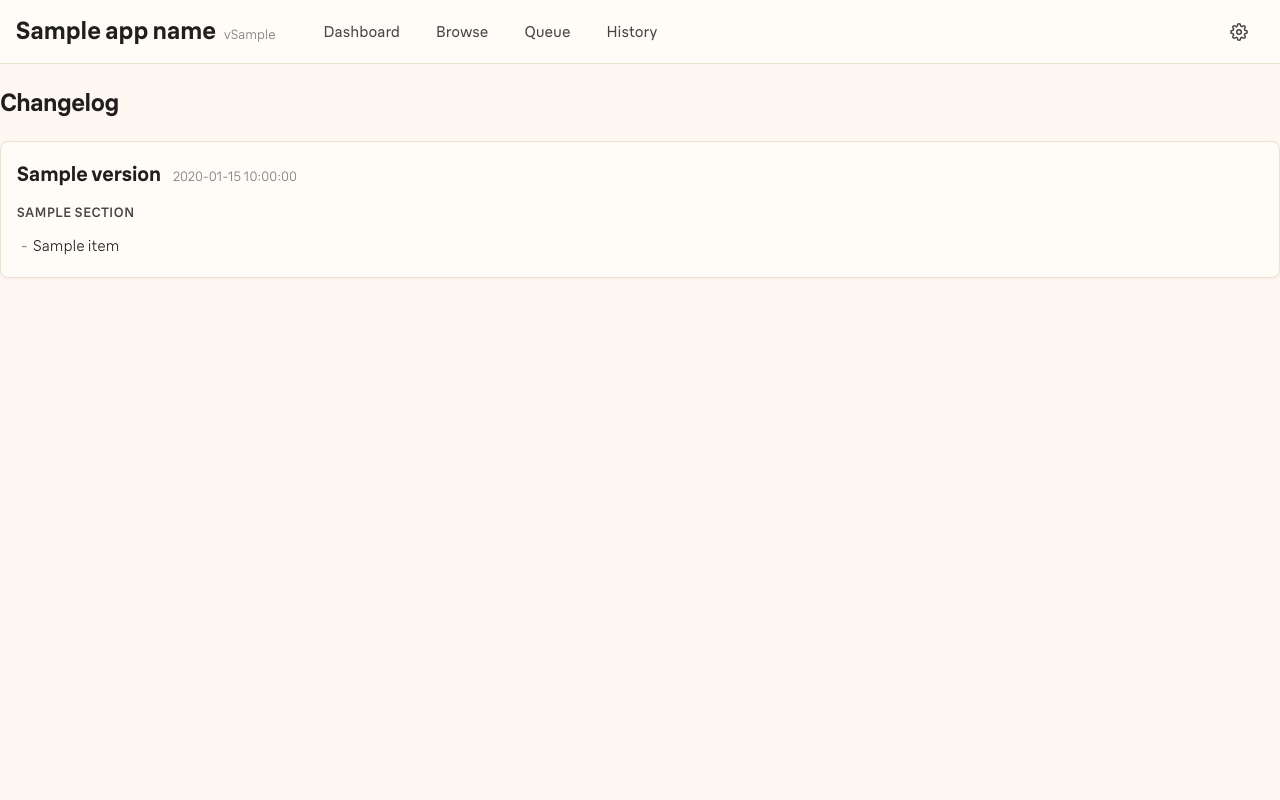
After one commit to bennyblancobronx/torrup, a Flask app: template templates/changelog.html in a window 1280 px wide. The commit adds this page. Run offline with Flask 3, Linux system fonts and the light colour scheme; the template is opened without the code that fills it: most values are stand-ins (such as "Sample title", 1, 10 or a date in 2020); some libraries are stand-ins or nearby versions.

Commit message:
Add changelog page, version link in header
Clickable version number in header links to /changelog on all pages.
New route parses CHANGELOG.md into styled version cards.
Route split into src/routes_changelog.py for file size compliance.

```diff
--- a/src/routes.py
+++ b/src/routes.py
@@ -371,6 +371,7 @@ def browse() -> tuple[Any, int]:
 
 
 
-# Queue routes are in src/routes_queue.py (split for file size compliance)
+# Split routes for file size compliance
+import src.routes_changelog  # noqa: F401, E402
 import src.routes_queue  # noqa: F401, E402
 import src.routes_activity  # noqa: F401, E402
--- a/static/css/style.css
+++ b/static/css/style.css
@@ -472,6 +472,11 @@ pre {
   font-size: var(--font-size-sm);
   font-weight: var(--font-weight-light);
   color: var(--color-text-muted);
+  text-decoration: none;
+}
+
+.header-version:hover {
+  color: var(--color-accent);
 }
 
 .header-nav {
--- a/templates/browse.html
+++ b/templates/browse.html
@@ -215,7 +215,7 @@
   <header class="header">
     <div class="header-brand">
       <a href="/" class="header-logo">{{ app_name }}</a>
-      <span class="header-version">v{{ app_version }}</span>
+      <a href="/changelog" class="header-version">v{{ app_version }}</a>
     </div>
     <nav class="header-nav">
       <a href="/" class="nav-item">Dashboard</a>
--- /dev/null
+++ b/templates/changelog.html
@@ -0,0 +1,148 @@
+<!DOCTYPE html>
+<html lang="en">
+<head>
+  <meta charset="UTF-8" />
+  <meta name="viewport" content="width=device-width, initial-scale=1.0" />
+  <title>{{ app_name }} - Changelog</title>
+  <link rel="stylesheet" href="{{ url_for('static', filename='css/fonts.css') }}" />
+  <link rel="stylesheet" href="{{ url_for('static', filename='css/style.css') }}" />
+  <script>
+    (function() {
+      const pref = localStorage.getItem('theme') || 'system';
+      if (pref === 'system') {
+        const sys = window.matchMedia('(prefers-color-scheme: light)').matches ? 'light' : 'dark';
+        document.documentElement.setAttribute('data-theme', sys);
+      } else {
+        document.documentElement.setAttribute('data-theme', pref);
+      }
+    })();
+  </script>
+  <style>
+    .version-card {
+      margin-bottom: var(--space-4);
+    }
+
+    .version-header {
+      display: flex;
+      align-items: baseline;
+      gap: var(--space-3);
+      margin-bottom: var(--space-3);
+    }
+
+    .version-number {
+      font-size: var(--font-size-xl);
+      font-weight: var(--font-weight-bold);
+      color: var(--color-text);
+    }
+
+    .version-number.is-current {
+      color: var(--color-accent);
+    }
+
+    .version-date {
+      font-size: var(--font-size-sm);
+      font-weight: var(--font-weight-light);
+      color: var(--color-text-muted);
+    }
+
+    .version-badge {
+      font-size: var(--font-size-xs);
+      font-weight: var(--font-weight-medium);
+      padding: 2px var(--space-2);
+      border-radius: var(--radius-sm);
+      background-color: var(--color-accent-surface);
+      color: var(--color-accent);
+    }
+
+    .changelog-section {
+      margin-bottom: var(--space-4);
+    }
+
+    .changelog-section:last-child {
+      margin-bottom: 0;
+    }
+
+    .changelog-section-title {
+      font-size: var(--font-size-sm);
+      font-weight: var(--font-weight-medium);
+      text-transform: uppercase;
+      letter-spacing: 0.05em;
+      color: var(--color-text-secondary);
+      margin-bottom: var(--space-2);
+    }
+
+    .changelog-list {
+      list-style: none;
+      padding: 0;
+      margin: 0;
+    }
+
+    .changelog-list li {
+      position: relative;
+      padding: var(--space-1) 0 var(--space-1) var(--space-4);
+      font-size: var(--font-size-base);
+      font-weight: var(--font-weight-light);
+      color: var(--color-text);
+      line-height: 1.5;
+    }
+
+    .changelog-list li::before {
+      content: "-";
+      position: absolute;
+      left: var(--space-1);
+      color: var(--color-text-muted);
+    }
+  </style>
+</head>
+<body>
+  <!-- Header -->
+  <header class="header">
+    <div class="header-brand">
+      <a href="/" class="header-logo">{{ app_name }}</a>
+      <a href="/changelog" class="header-version">v{{ app_version }}</a>
+    </div>
+    <nav class="header-nav">
+      <a href="/" class="nav-item">Dashboard</a>
+      <a href="/browse" class="nav-item">Browse</a>
+      <a href="/queue" class="nav-item">Queue</a>
+      <a href="/history" class="nav-item">History</a>
+      <a href="/settings" class="nav-item nav-item-settings" title="Settings"><svg width="18" height="18" viewBox="0 0 24 24" fill="none" stroke="currentColor" stroke-width="2" stroke-linecap="round" stroke-linejoin="round"><circle cx="12" cy="12" r="3"/><path d="M19.4 15a1.65 1.65 0 0 0 .33 1.82l.06.06a2 2 0 1 1-2.83 2.83l-.06-.06a1.65 1.65 0 0 0-1.82-.33 1.65 1.65 0 0 0-1 1.51V21a2 2 0 0 1-4 0v-.09A1.65 1.65 0 0 0 9 19.4a1.65 1.65 0 0 0-1.82.33l-.06.06a2 2 0 1 1-2.83-2.83l.06-.06A1.65 1.65 0 0 0 4.68 15a1.65 1.65 0 0 0-1.51-1H3a2 2 0 0 1 0-4h.09A1.65 1.65 0 0 0 4.6 9a1.65 1.65 0 0 0-.33-1.82l-.06-.06a2 2 0 1 1 2.83-2.83l.06.06A1.65 1.65 0 0 0 9 4.68a1.65 1.65 0 0 0 1-1.51V3a2 2 0 0 1 4 0v.09a1.65 1.65 0 0 0 1 1.51 1.65 1.65 0 0 0 1.82-.33l.06-.06a2 2 0 1 1 2.83 2.83l-.06.06A1.65 1.65 0 0 0 19.4 9a1.65 1.65 0 0 0 1.51 1H21a2 2 0 0 1 0 4h-.09a1.65 1.65 0 0 0-1.51 1z"/></svg></a>
+    </nav>
+  </header>
+
+  <!-- Main Content -->
+  <main class="container page">
+    <div class="page-header">
+      <h1 class="page-title">Changelog</h1>
+    </div>
+
+    {% for v in versions %}
+    <div class="card version-card">
+      <div class="version-header">
+        <span class="version-number {% if v.version == app_version %}is-current{% endif %}">{{ v.version }}</span>
+        {% if v.version == app_version %}
+        <span class="version-badge">current</span>
+        {% endif %}
+        <span class="version-date">{{ v.date }}</span>
+      </div>
+      {% for section in v.sections %}
+      <div class="changelog-section">
+        <div class="changelog-section-title">{{ section.title }}</div>
+        <ul class="changelog-list">
+          {% for item in section.items %}
+          <li>{{ item }}</li>
+          {% endfor %}
+        </ul>
+      </div>
+      {% endfor %}
+    </div>
+    {% endfor %}
+
+    {% if not versions %}
+    <div class="card">
+      <p class="text-muted">No changelog entries found.</p>
+    </div>
+    {% endif %}
+  </main>
+</body>
+</html>
--- a/templates/history.html
+++ b/templates/history.html
@@ -185,7 +185,7 @@
   <header class="header">
     <div class="header-brand">
       <a href="/" class="header-logo">{{ app_name }}</a>
-      <span class="header-version">v{{ app_version }}</span>
+      <a href="/changelog" class="header-version">v{{ app_version }}</a>
     </div>
     <nav class="header-nav">
       <a href="/" class="nav-item">Dashboard</a>
--- a/templates/index.html
+++ b/templates/index.html
@@ -82,7 +82,7 @@
   <header class="header">
     <div class="header-brand">
       <a href="/" class="header-logo">{{ app_name }}</a>
-      <span class="header-version">v{{ app_version }}</span>
+      <a href="/changelog" class="header-version">v{{ app_version }}</a>
     </div>
     <nav class="header-nav">
       <a href="/" class="nav-item is-active">Dashboard</a>
--- a/templates/queue.html
+++ b/templates/queue.html
@@ -77,7 +77,7 @@
   <header class="header">
     <div class="header-brand">
       <a href="/" class="header-logo">{{ app_name }}</a>
-      <span class="header-version">v{{ app_version }}</span>
+      <a href="/changelog" class="header-version">v{{ app_version }}</a>
     </div>
     <nav class="header-nav">
       <a href="/" class="nav-item">Dashboard</a>
--- a/templates/settings.html
+++ b/templates/settings.html
@@ -24,7 +24,7 @@
   <header class="header">
     <div class="header-brand">
       <a href="/" class="header-logo">{{ app_name }}</a>
-      <span class="header-version">v{{ app_version }}</span>
+      <a href="/changelog" class="header-version">v{{ app_version }}</a>
     </div>
     <nav class="header-nav">
       <a href="/" class="nav-item">Dashboard</a>
```
Also changed, not shown: about.md (+6 -5 lines), src/routes_changelog.py (added, +50 -0 lines), techguide.md (+3 -2 lines), tests/test_routes.py (+46 -0 lines), CHANGELOG.md.
